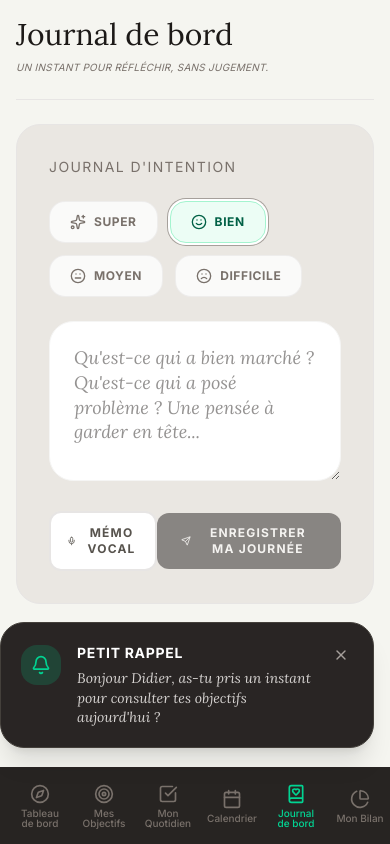
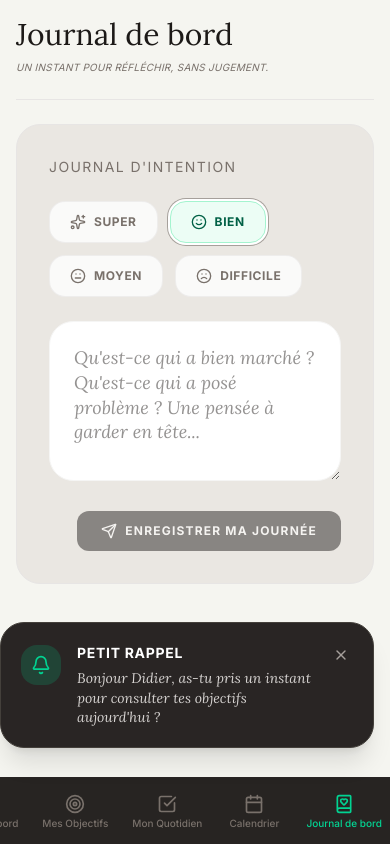
Before and after one commit to quoidireseo-crypto/objectif, a React (Vite) app: page / in a window 390 px wide. Both pictures are taken after a click on the button "Journal de bord". Built offline with nearby package versions, Linux system fonts and the light colour scheme.

Commit message:
feat: improve mobile nav, dashboard quotes, and UI
- Make mobile navigation scrollable
- Add daily inspirational quotes to dashboard
- Remove microphone permissions and audio recording logic

```diff
--- a/metadata.json
+++ b/metadata.json
@@ -1,6 +1,6 @@
 {
   "name": "La Boussole de Didier",
   "description": "Un outil personnel de gestion de vie, d'objectifs et de quotidien conçu spécialement pour Didier, afin de reprendre le cap, fixer des intentions et devenir l'acteur de ses journées.",
-  "requestFramePermissions": ["microphone"],
+  "requestFramePermissions": [],
   "majorCapabilities": ["MAJOR_CAPABILITY_SERVER_SIDE_GEMINI_API"]
 }
--- a/src/components/Sidebar.tsx
+++ b/src/components/Sidebar.tsx
@@ -55,7 +55,8 @@ export function Sidebar({ currentView, onChangeView }: SidebarProps) {
       </aside>
 
       {/* Mobile Bottom Navigation */}
-      <nav className="md:hidden fixed bottom-0 left-0 right-0 bg-stone-900/95 backdrop-blur-md border-t border-stone-800 flex justify-around items-center p-2 pb-[calc(0.5rem+env(safe-area-inset-bottom))] z-50">
+      <nav className="md:hidden fixed bottom-0 left-0 right-0 bg-stone-900/95 backdrop-blur-md border-t border-stone-800 flex overflow-x-auto hidden-scrollbar p-2 pb-[calc(0.5rem+env(safe-area-inset-bottom))] z-50">
+        <div className="flex justify-between min-w-max w-full px-2 gap-2">
           {navItems.map((item) => {
             const Icon = item.icon;
             const isActive = currentView === item.id;
@@ -63,7 +64,7 @@ export function Sidebar({ currentView, onChangeView }: SidebarProps) {
               <button
                 key={item.id}
                 onClick={() => onChangeView(item.id)}
-              className={`flex flex-col items-center justify-center p-2 min-w-[4rem] transition-all duration-200 ${
+                className={`flex flex-col items-center justify-center shrink-0 p-2 min-w-[4.5rem] transition-all duration-200 ${
                   isActive ? 'text-emerald-400' : 'text-stone-500'
                 }`}
               >
@@ -72,6 +73,7 @@ export function Sidebar({ currentView, onChangeView }: SidebarProps) {
               </button>
             );
           })}
+        </div>
       </nav>
     </>
   );
--- a/src/index.css
+++ b/src/index.css
@@ -5,3 +5,13 @@
   --font-serif: "Lora", ui-serif, Georgia, Cambria, "Times New Roman", Times, serif;
   --font-sans: "Inter", ui-sans-serif, system-ui, sans-serif;
 }
+
+@layer utilities {
+  .hidden-scrollbar {
+    -ms-overflow-style: none; /* IE and Edge */
+    scrollbar-width: none; /* Firefox */
+  }
+  .hidden-scrollbar::-webkit-scrollbar {
+    display: none; /* Chrome, Safari and Opera */
+  }
+}
--- a/src/views/DashboardView.tsx
+++ b/src/views/DashboardView.tsx
@@ -1,11 +1,22 @@
+import { useMemo } from 'react';
 import { AppData } from '../types';
-import { Target, CheckCircle2 } from 'lucide-react';
+import { Target, CheckCircle2, Sparkles } from 'lucide-react';
 import { ProgressChart } from '../components/ProgressChart';
 
 interface DashboardProps {
   data: AppData;
   onChangeView: (view: any) => void;
 }
+
+const QUOTES = [
+  { text: "Il n'est jamais trop tard pour devenir ce que l'on aurait pu être.", author: "George Eliot" },
+  { text: "La meilleure façon de prédire l'avenir est de le créer.", author: "Peter Drucker" },
+  { text: "Ce n'est pas le vent qui décide de ta destination, c'est l'orientation que tu donnes à ta voile.", author: "Jim Rohn" },
+  { text: "Le meilleur moment pour planter un arbre était il y a 20 ans. Le deuxième meilleur moment est maintenant.", author: "Proverbe chinois" },
+  { text: "Chaque jour est une nouvelle chance d'être acteur de sa vie.", author: "Anonyme" },
+  { text: "Il n'y a pas d'âge pour se réinventer.", author: "Anonyme" },
+  { text: "La vie ce n'est pas d'attendre que les orages passent, c'est d'apprendre à danser sous la pluie.", author: "Sénèque" }
+];
 
 export function DashboardView({ data, onChangeView }: DashboardProps) {
   const activeGoals = data.goals.filter(g => g.status === 'En cours').length;
@@ -19,6 +30,12 @@ export function DashboardView({ data, onChangeView }: DashboardProps) {
     month: 'long',
     day: 'numeric'
   }).format(new Date());
+
+  const dailyQuote = useMemo(() => {
+    // We can use the current day of the year to pick a consistent quote for the day
+    const dayOfYear = Math.floor((new Date().getTime() - new Date(new Date().getFullYear(), 0, 0).getTime()) / 1000 / 60 / 60 / 24);
+    return QUOTES[dayOfYear % QUOTES.length];
+  }, []);
 
   return (
     <div className="animate-in fade-in slide-in-from-bottom-4 duration-500 flex flex-col min-h-full">
@@ -74,13 +91,18 @@ export function DashboardView({ data, onChangeView }: DashboardProps) {
           </button>
         </div>
 
-        <div className="bg-emerald-900 text-stone-100 rounded-3xl p-6 shadow-md flex flex-col justify-center relative overflow-hidden">
-          <div className="relative z-10">
-            <h3 className="font-light text-lg mb-2">Le Rappel</h3>
-            <p className="text-sm opacity-80 italic leading-relaxed">
-              "Il n'est jamais trop tard pour devenir ce que l'on aurait pu être."
-            </p>
-            <p className="text-xs text-right mt-4 opacity-50 font-sans">— George Eliot</p>
+        <div className="bg-emerald-900 text-stone-100 rounded-3xl p-6 shadow-md flex flex-col justify-center relative overflow-hidden group">
+          <div className="absolute top-4 right-4 opacity-10 group-hover:opacity-20 transition-opacity">
+            <Sparkles className="w-16 h-16" />
+          </div>
+          <div className="relative z-10 flex flex-col h-full justify-between">
+            <div>
+              <h3 className="font-sans text-[10px] uppercase tracking-widest text-emerald-300 font-bold mb-3">Inspiration Quotidienne</h3>
+              <p className="text-sm opacity-90 italic leading-relaxed">
+                "{dailyQuote.text}"
+              </p>
+            </div>
+            <p className="text-xs text-right mt-4 opacity-50 font-sans font-bold">— {dailyQuote.author}</p>
           </div>
         </div>
       </div>
--- a/src/views/JournalView.tsx
+++ b/src/views/JournalView.tsx
@@ -1,6 +1,6 @@
-import { useState, useRef } from 'react';
+import { useState } from 'react';
 import { AppData, JournalEntry } from '../types';
-import { BookHeart, Send, Smile, Meh, Frown, Sparkles, Mic, Square, Loader2 } from 'lucide-react';
+import { BookHeart, Send, Smile, Meh, Frown, Sparkles } from 'lucide-react';
 
 interface JournalProps {
   data: AppData;
@@ -18,69 +18,8 @@ export function JournalView({ data, updateData }: JournalProps) {
   const [content, setContent] = useState('');
   const [selectedMood, setSelectedMood] = useState<JournalEntry['mood']>('Bien');
 
-  const [isRecording, setIsRecording] = useState(false);
-  const [isTranscribing, setIsTranscribing] = useState(false);
-  const mediaRecorderRef = useRef<MediaRecorder | null>(null);
-  const audioChunksRef = useRef<Blob[]>([]);
-
   const todayDate = new Date().toISOString().split('T')[0];
   const hasEntryToday = data.journal.some(j => j.date === todayDate);
-
-  const startRecording = async () => {
-    try {
-      const stream = await navigator.mediaDevices.getUserMedia({ audio: true });
-      const mediaRecorder = new MediaRecorder(stream);
-      mediaRecorderRef.current = mediaRecorder;
-      audioChunksRef.current = [];
-
-      mediaRecorder.ondataavailable = (event) => {
-        if (event.data.size > 0) {
-          audioChunksRef.current.push(event.data);
-        }
-      };
-
-      mediaRecorder.onstop = async () => {
-        const audioBlob = new Blob(audioChunksRef.current, { type: 'audio/webm' });
-        const reader = new FileReader();
-        reader.readAsDataURL(audioBlob);
-        reader.onloadend = async () => {
-          const base64data = reader.result?.toString().split(',')[1];
-          if (base64data) {
-            setIsTranscribing(true);
-            try {
-              const res = await fetch('/api/transcribe', {
-                method: 'POST',
-                headers: { 'Content-Type': 'application/json' },
-                body: JSON.stringify({ audioData: base64data, mimeType: 'audio/webm' })
-              });
-              const data = await res.json();
-              if (data.text) {
-                setContent(prev => prev ? prev + '\\n\\n' + data.text : data.text);
-              }
-            } catch(e) {
-              console.error(e);
-            } finally {
-              setIsTranscribing(false);
-            }
-          }
-        };
-      };
-
-      mediaRecorder.start();
-      setIsRecording(true);
-    } catch (err) {
-      console.error("Microphone access denied", err);
-      alert("Accès au microphone refusé ou indisponible.");
-    }
-  };
-
-  const stopRecording = () => {
-    if (mediaRecorderRef.current && isRecording) {
-      mediaRecorderRef.current.stop();
-      mediaRecorderRef.current.stream.getTracks().forEach(track => track.stop());
-      setIsRecording(false);
-    }
-  };
 
   const handleSave = () => {
     if (!content.trim()) return;
@@ -135,41 +74,10 @@ export function JournalView({ data, updateData }: JournalProps) {
             onChange={(e) => setContent(e.target.value)}
           />
 
-          <div className="flex justify-between items-center">
-            <div className="flex items-center gap-3">
-              <button
-                onClick={isRecording ? stopRecording : startRecording}
-                disabled={isTranscribing}
-                className={`flex items-center gap-2 px-4 py-3 rounded-xl font-sans text-xs uppercase tracking-widest font-bold transition ${
-                  isRecording
-                    ? 'bg-red-100 text-red-600 border border-red-200 animate-pulse'
-                    : isTranscribing
-                    ? 'bg-stone-100 text-stone-500 border border-stone-200 cursor-not-allowed'
-                    : 'bg-white border-2 border-stone-200 text-stone-600 hover:bg-stone-50'
-                }`}
-              >
-                {isRecording ? (
-                  <>
-                    <Square className="w-4 h-4 fill-current" />
-                    Enregistrement...
-                  </>
-                ) : isTranscribing ? (
-                  <>
-                    <Loader2 className="w-4 h-4 animate-spin" />
-                    Transcription...
-                  </>
-                ) : (
-                  <>
-                    <Mic className="w-4 h-4" />
-                    Mémo vocal
-                  </>
-                )}
-              </button>
-            </div>
-
+          <div className="flex justify-end">
             <button
               onClick={handleSave}
-              disabled={!content.trim() || isTranscribing}
+              disabled={!content.trim()}
               className="bg-stone-800 text-white px-6 py-3 rounded-xl font-sans text-xs uppercase tracking-widest font-bold hover:bg-stone-900 disabled:opacity-50 flex items-center gap-2 transition"
             >
               <Send className="w-4 h-4" />
```
Lines whose indentation alone changed are shown as unchanged.
